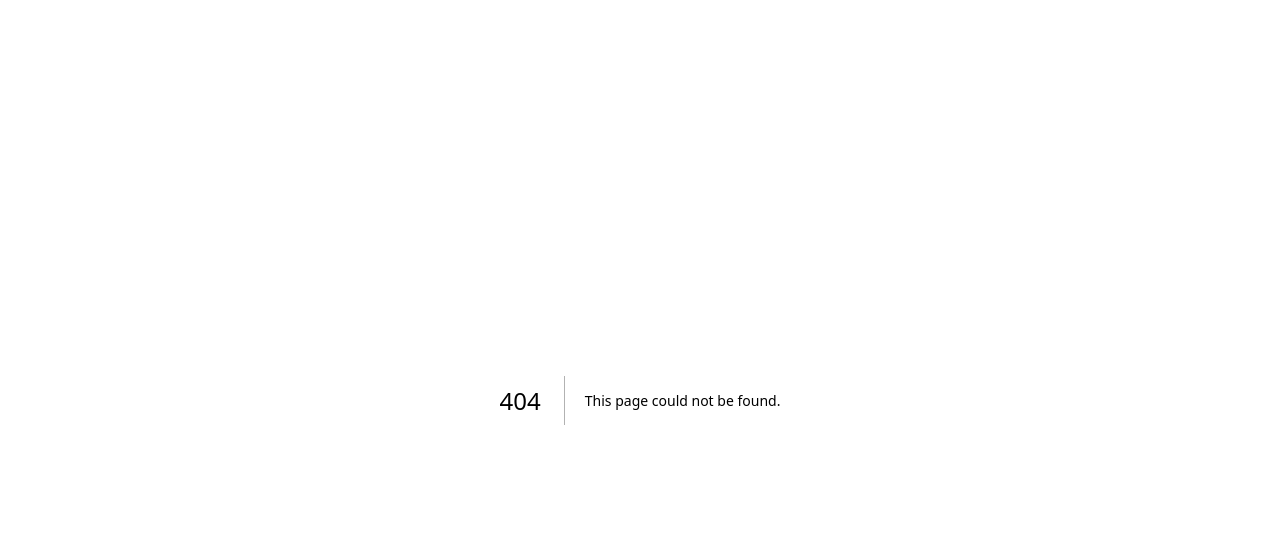
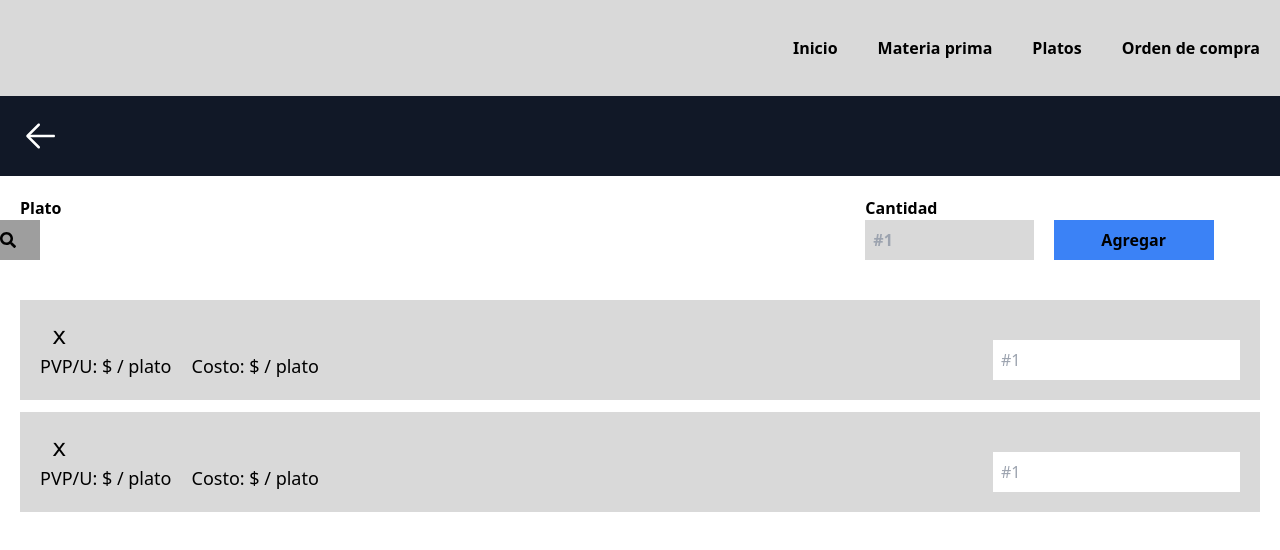
Before and after one commit to ACR1209/restaurant-managment, a Next.js app: page /orders/createOrder in a window 1280 px wide. Before the commit this address had no page. Shown: the top 550 px of the page. Built offline with nearby package versions, Linux system fonts and the light colour scheme; grey boxes are pictures that could not be loaded.

Commit message:
OrderItem OrderItemCreation

```diff
--- /dev/null
+++ b/src/components/ContainerOrderItem/ContainerOrderItem.jsx
@@ -0,0 +1,25 @@
+import React from 'react'
+import OrderItemCreation from '../OrderItemCreation/OrderItemCreation'
+function ContainerOrderItem() {
+  return (
+    <div className='h-60 w-full p-5 space-y-3 overflow-y-scroll'>
+        <OrderItemCreation />
+        <OrderItemCreation />
+        <OrderItemCreation />
+        <OrderItemCreation />
+        <OrderItemCreation />
+        <OrderItemCreation />
+        <OrderItemCreation />
+        <OrderItemCreation />
+        <OrderItemCreation />
+        <OrderItemCreation />
+        <OrderItemCreation />
+        <OrderItemCreation />
+        <OrderItemCreation />
+        <OrderItemCreation />
+        <OrderItemCreation />
+    </div>
+  )
+}
+
+export default ContainerOrderItem
--- /dev/null
+++ b/src/components/DishInput/DishInput.jsx
@@ -0,0 +1,44 @@
+import React from "react";
+import { FaSearch } from "react-icons/fa";
+function DishInput() {
+  return (
+    <div className=" w-full flex space-x-5 p-5">
+      <div className="w-screen font-bold">
+        <p>Plato</p>
+        <div className="max-w-5">
+          <div className="items-end relative">
+            <button
+              className="absolute w-10 h-10 right-0 bg-image"
+              style={{ backgroundImage: `url('/path/to/image.jpg')` }}
+            >
+              <FaSearch />
+            </button>
+            <input
+              type="text"
+              //value={}
+              //onChange={}
+              placeholder="Buscar..."
+              className="bg-gray-normal p-2 w-full"
+            />
+          </div>
+        </div>
+      </div>
+      <div className="w-70 font-bold">
+        <p>Cantidad</p>
+        <input
+          type="number"
+          //value={}
+          //onChange={}
+          placeholder="#1"
+          className="bg-gray-normal p-2 w-full"
+        />
+      </div>
+
+      <div className="flex items-end w-80">
+        <button className="w-40 bg-blue-500 p-2 font-bold">Agregar</button>
+      </div>
+    </div>
+  );
+}
+
+export default DishInput;
--- /dev/null
+++ b/src/components/OrderItemCreation/OrderItemCreation.tsx
@@ -0,0 +1,46 @@
+import React from "react";
+import { Order } from "@/pages/orders";
+
+function OrderItem({
+  materials,
+  name,
+  quantity,
+  unit,
+  pricePvp,
+  pricePp,
+  date,
+  total
+}: Order) {
+  return (
+    <div className="flex w-full justify-between bg-gray-normal p-5">
+      <div className="flex justify-between w-full">
+        <div>
+          <div className="flex items-end">
+            <h3 className="font-bold text-4xl mr-3">{name}</h3>
+            <h4 className="text-2xl font-mono">x{quantity}</h4>
+          </div>
+          <div>
+            <div className="flex justify-enter items-center space-x-5">
+              <p className="text-lg">PVP/U: ${pricePvp} / plato</p>
+              <p className="text-lg">Costo: ${pricePp} / plato</p>
+            </div>
+          </div>
+        </div>
+        <div className="flex items-end w-30">
+        <div >
+          <input
+            type="number"
+            //value={}
+            //onChange={}
+            placeholder="#1"
+            className="bg-gray-white p-2 w-full "
+          />
+        </div>
+
+        </div>
+      </div>
+    </div>
+  );
+}
+
+export default OrderItem;
--- /dev/null
+++ b/src/pages/orders/createOrder.tsx
@@ -0,0 +1,19 @@
+import React from 'react'
+import Navbar from '@/components/Navbar/Navbar'
+import BreadCrumb from '@/components/BreadCrumb/BreadCrumb'
+import DishInput from '@/components/DishInput/DishInput'
+import ContainerOrderItem from '@/components/ContainerOrderItem/ContainerOrderItem'
+
+function createOrder() {
+  return (
+    <div>
+    <Navbar/>
+    <BreadCrumb/>
+    <DishInput/>
+    <ContainerOrderItem/>
+    </div>
+
+  )
+}
+
+export default createOrder
```
